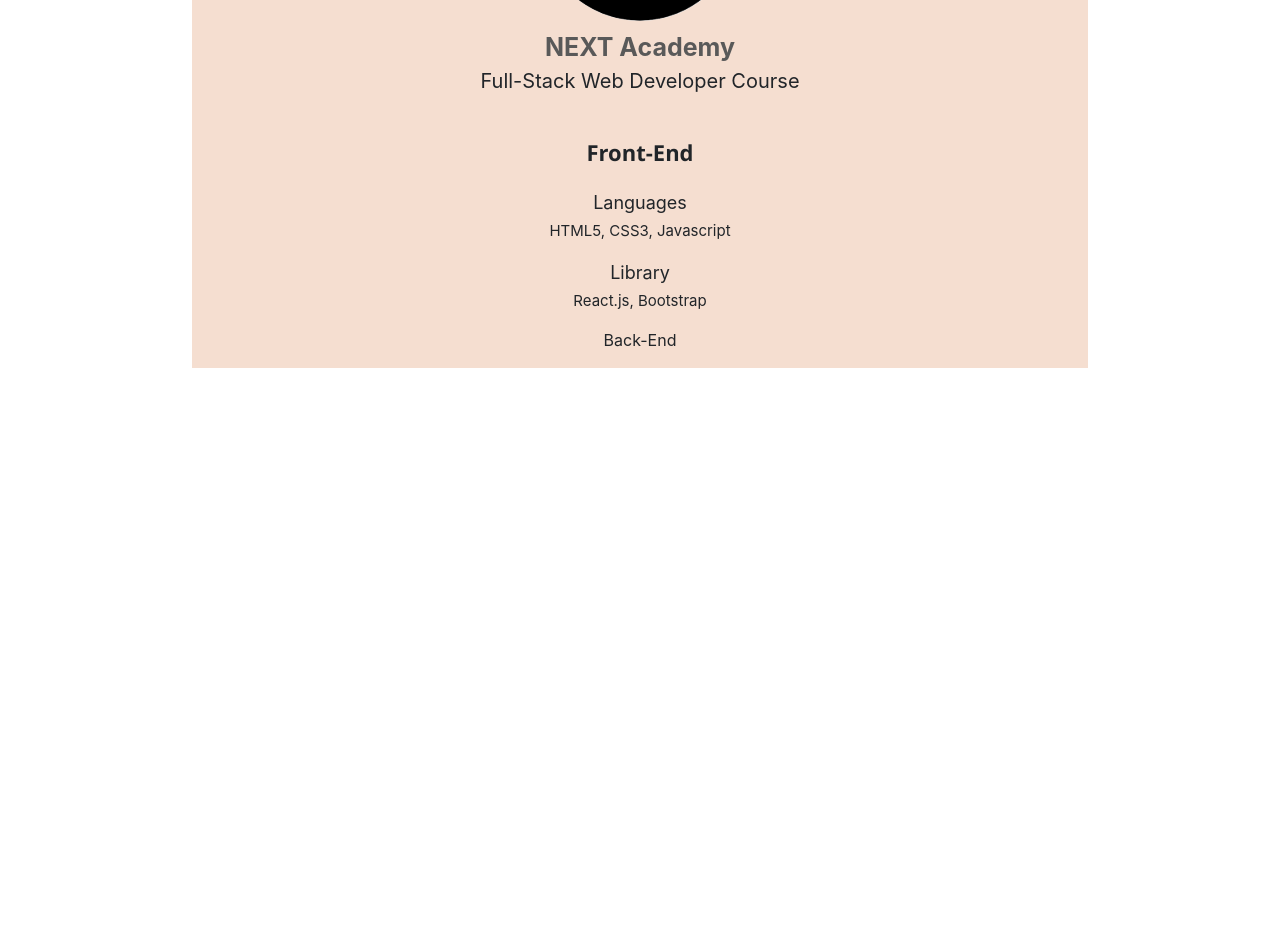
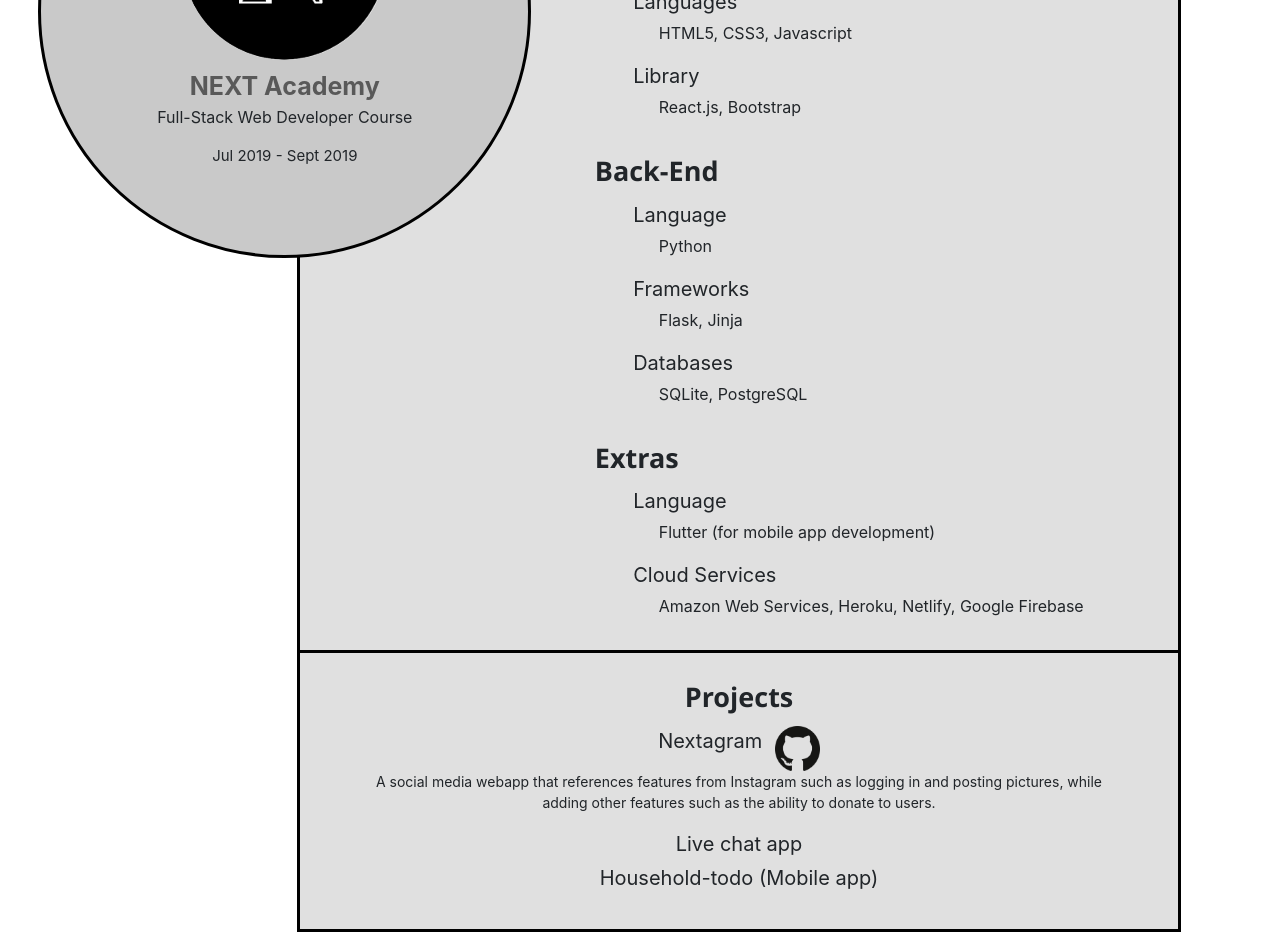
Before and after one commit to LeeWeiHan97/portfolio, a React (Create React App) app: page / in a window 1280 px wide. Shown: the part 1380-2312 px from the top of the page. Before the commit the page ends 1748 px from the top, so only its background shows below. Built offline with nearby package versions, Linux system fonts and the light colour scheme.

Commit message:
Redesigned education section

```diff
--- a/src/App.css
+++ b/src/App.css
@@ -1,3 +1,11 @@
+a {
+  text-decoration: none;
+}
+
+a:hover {
+  text-decoration: none !important;
+}
+
 .parent-container-profile {
   position: relative;
   height: 56vh;
@@ -173,7 +181,14 @@
 .education-heading-2 {
   text-align: center;
   margin: 0;
-  font-size: 20px;
+  font-size: 16px;
+}
+
+.education-heading-3 {
+  text-align: center;
+  margin: 0;
+  font-size: 15px;
+  margin-top: 2vh;
 }
 
 #next-logo {
@@ -182,37 +197,89 @@
   border-radius: 50%;
 }
 
-.education-container {
-  margin-left: 15vw;
-  margin-right: 15vw;
-  padding-top: 4vw;
-  background-color: #f5ded0;
+.education-container-1 {
+  position: relative;
+  margin-left: 3vw;
+  width: 38.5vw;
+  height: 38.5vw;
+  border-radius: 50%;
+  border: 3px solid black;
+  background-color: #c9c9c9;
   display: flex;
   flex-direction: column;
   justify-content: center;
   align-items: center;
 }
 
-.frontend-container {
-  text-align: center;
-  margin-top: 5vh;
-  width: 40vw;
+.education-container-2 {
+  position: absolute;
+  z-index: -1;
+  width: 69vw;
+  padding-top: 1vh;
+  padding-bottom: 4vh;
+  background-color: #e0e0e0;
+  border: 3px solid black;
+  margin-bottom: 15px;
+  left: 20vw;
+  top: 10vw;
 }
 
 .frontend-heading-1 {
-  font-size: 22px;
+  padding-left: 23vw;
+  font-size: 27px;
   font-weight: bold;
   font-family: 'Segoe UI', Tahoma, Geneva, Verdana, sans-serif;
-  margin-bottom: 2.5vh;
+  margin-bottom: 1vh;
+  margin-top: 4vh;
 }
 
 .frontend-heading-2 {
-  font-size: 18px;
+  padding-left: 23vw;
+  font-size: 20px;
+  margin-bottom: 0.5vh;
+  margin-left: 3vw;
+}
+
+.frontend-description {
+  padding-left: 23vw;
+  font-size: 16px;
+  margin-left: 5vw;
+}
+
+.projects-container {
+  border-top: 3px solid black;
+  text-align: center;
+  margin-top: 4vh;
+  padding-left: 4vw;
+  padding-right: 4vw;
+}
+
+.projects-heading-1 {
+  font-size: 27px;
+  font-weight: bold;
+  font-family: 'Segoe UI', Tahoma, Geneva, Verdana, sans-serif;
+  margin-bottom: 1vh;
+  margin-top: 3vh;
+}
+
+.projects-heading-2 {
+  font-size: 20px;
   margin-bottom: 0.5vh;
 }
 
-.frontend-description {
-  font-size: 15px;
+.projects-description {
+  font-size: 14px;
+}
+
+.projects-heading-link {
+  display: flex;
+  justify-content: center;
+}
+
+#github-logo {
+  height: 3.5vw;
+  width: 3.5vw;
+  margin-left: 1vw;
 }
 
 @media only screen and (min-width: 900px) {
--- a/src/App.js
+++ b/src/App.js
@@ -7,6 +7,7 @@
 import resume_file from './Lee Wei Han-CV.pdf';
 import linkedIn from './linkedin social media icon_3609691.png';
 import next_logo from './next-academy-logo.png';
+import github_logo from './GitHub-Mark.png';
 
 /* const NavBar = styled.div`
   color: white;
@@ -104,7 +105,7 @@
             <div class="bio-container">
               <p class="bio-heading">Introduction</p>
               <div class="bio-description-container">
-                <p class="bio-description">My full name is Lee Wei Han and I am currently 23 years of age. My hobbies include sports such as frisbee and badminton. I also enjoy computer gaming on the side.</p>
+                <p class="bio-description">My full name is Lee Wei Han and I am currently 23 years old. My hobbies include sports such as frisbee and badminton. I also enjoy computer gaming on the side.</p>
               </div>
             </div>
 
@@ -129,28 +130,48 @@
             <p>Education</p>
           </div>
 
-          <div class="education-container">
+          <div class="education-container-1">
             <div>
               <div class="image-container"><a href="https://www.nextacademy.com/" target="_blank"><img src={next_logo} id="next-logo"></img></a></div>
-              <p class="education-heading-1">NEXT Academy</p>
+              <a href="https://www.nextacademy.com/" target="_blank"><p class="education-heading-1">NEXT Academy</p></a>
               <p class="education-heading-2">Full-Stack Web Developer Course</p>
+              <p class="education-heading-3">Jul 2019 - Sept 2019</p>
             </div>
 
-            <div class="frontend-container">
+            <div class="education-container-2">
               <p class="frontend-heading-1">Front-End</p>
               <p class="frontend-heading-2">Languages</p>
               <p class="frontend-description">HTML5, CSS3, Javascript</p>
               <p class="frontend-heading-2">Library</p>
               <p class="frontend-description">React.js, Bootstrap</p>
+
+              <p class="frontend-heading-1">Back-End</p>
+              <p class="frontend-heading-2">Language</p>
+              <p class="frontend-description">Python</p>
+              <p class="frontend-heading-2">Frameworks</p>
+              <p class="frontend-description">Flask, Jinja</p>
+              <p class="frontend-heading-2">Databases</p>
+              <p class="frontend-description">SQLite, PostgreSQL</p>
+
+              <p class="frontend-heading-1">Extras</p>
+              <p class="frontend-heading-2">Language</p>
+              <p class="frontend-description">Flutter (for mobile app development)</p>
+              <p class="frontend-heading-2">Cloud Services</p>
+              <p class="frontend-description">Amazon Web Services, Heroku, Netlify, Google Firebase</p>
+
+              <div class="projects-container">
+                <p class="projects-heading-1">Projects</p>
+                <div class="projects-heading-link">
+                  <p class="projects-heading-2">Nextagram</p>
+                  <img src={github_logo} id="github-logo"></img>
+                </div>
+                <p class="projects-description">A social media webapp that references features from Instagram such as logging in and posting pictures, while adding other features such as the ability to donate to users.</p>
+                <p class="projects-heading-2">Live chat app</p>
+                <p class="projects-heading-2">Household-todo (Mobile app)</p>
+              </div>
             </div>
-
-            <div class="backend-container">
-              <p>Back-End</p>
-            </div>
-
           </div>
         </div>
-
       </div>
     )
   }
```
Also changed, not shown: src/GitHub-Mark.png (added).
